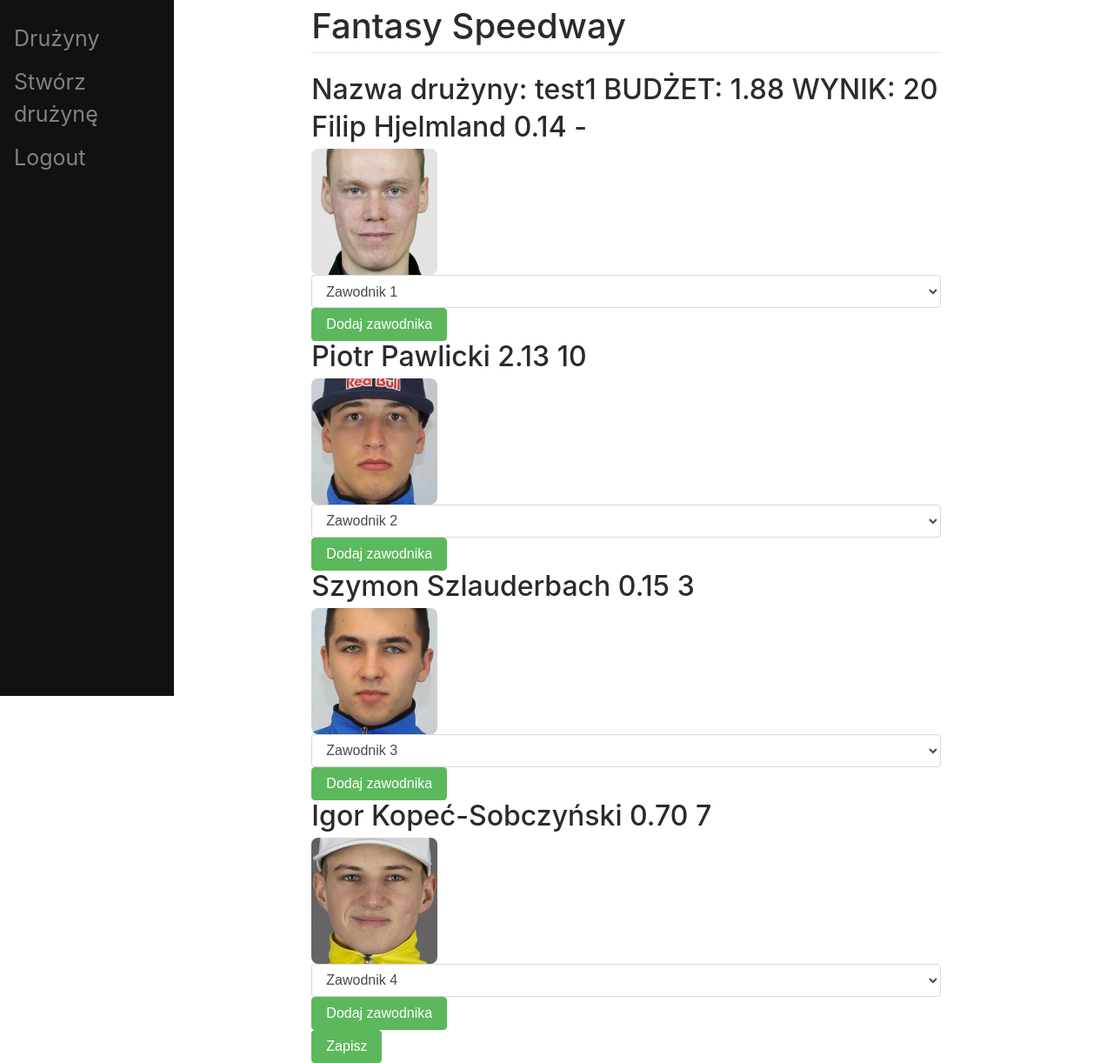
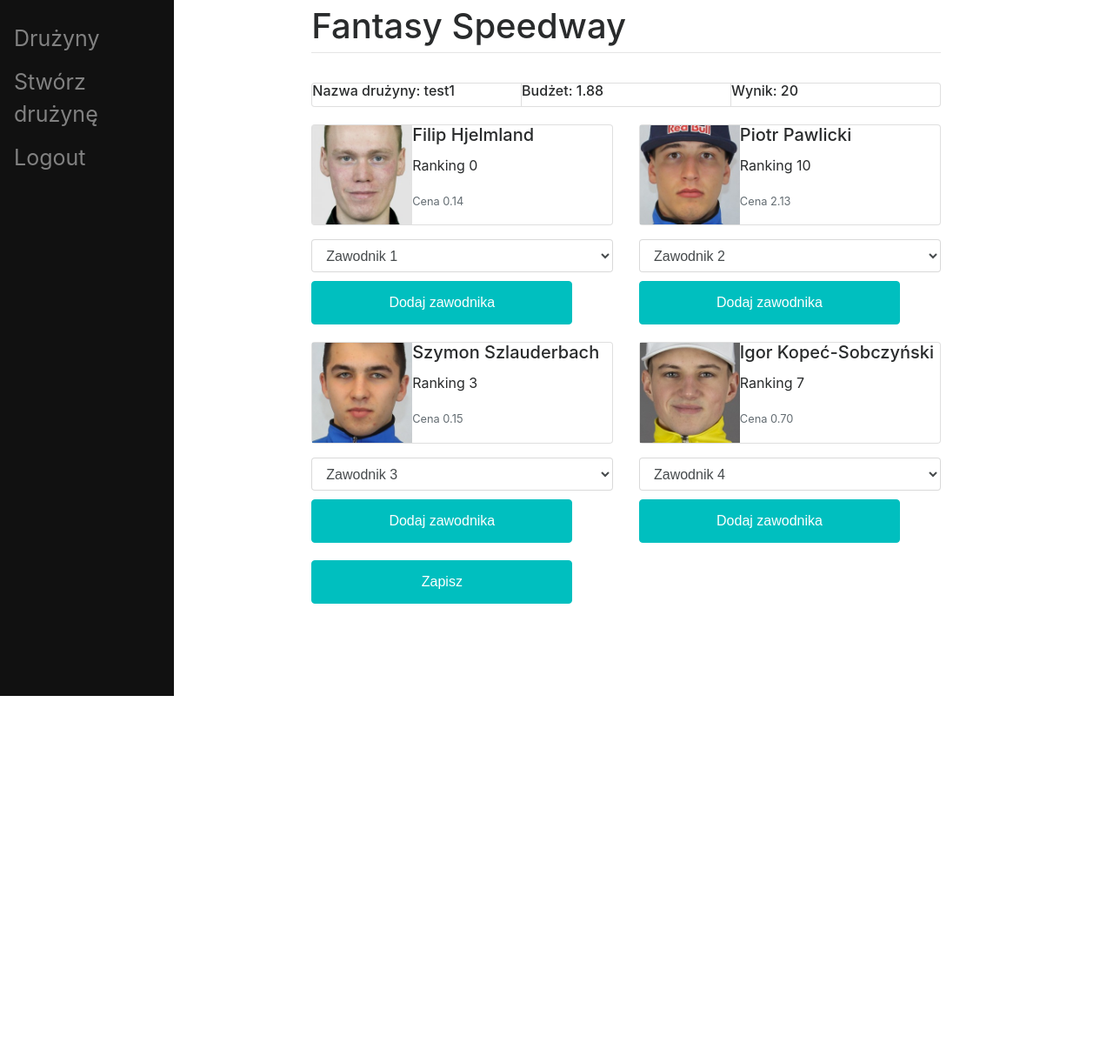
Before and after one commit to DorotaNowak/Speedway, a Django app: template apps/fantasy_league/templates/list.html in a window 1280 px wide. Shown: the whole page at 87% size. After the commit the page ends 800 px from the top, so only its background shows below. Run offline with Django 3.2, Linux system fonts and the light colour scheme; the template is opened without the code that fills it: values that come from a table or form of the project are taken from there, others are empty; data comes from the database, SQL or seed files in the repository; both versions use the stored data as it was after the commit; parts of the project's set-up code (start-up, migrations or seed data) failed here and were passed over; some libraries are stand-ins or nearby versions.

Commit message:
bootstrap changes

```diff
--- a/apps/fantasy_league/static/list.css
+++ b/apps/fantasy_league/static/list.css
@@ -1,19 +1,28 @@
-.dropdown-menu {
-    height: auto;
-    max-height: 200px;
-    overflow-x: hidden;
+.form-control{
+    margin-top: 10px;
 }
 
-.dropdown {
-    padding-bottom: 20px;
-    padding-top: 5px;
-}
-
-img {
+.playerImage {
     width: 20%;
     border-radius: 8px;
 }
 
-button {
-   color: #00bfbf;
+.btn-info {
+    width: 200px;
+    background-color: #00bfbf;
+    border-color: #00bfbf;
 }
+
+img{
+    width: 100%;
+}
+
+
+.card{
+    margin-top: 10px;
+    margin-bottom: 10px;
+}
+
+.card-title{
+    font-size: 20px;
+}
--- a/apps/fantasy_league/templates/list.html
+++ b/apps/fantasy_league/templates/list.html
@@ -5,18 +5,45 @@
     <link rel="stylesheet" href="{% static 'list.css' %}">
 {% endblock footer_scripts %}
 
-
 {% block title %}Wybierz zawodników{% endblock %}
 
 {% block content %}
-    <h2>Nazwa drużyny: {{ team.name }} BUDŻET: {{ team.budget }} WYNIK: {{ team.count_score }}</h2>
 
-    <h2>{{ team.player1 }}</h2>
+    <div class="card-group">
+        <div class="card">
+            <h6>Nazwa drużyny: {{ team.name }}</h6>
+        </div>
+        <div class="card">
+            <h6>Budżet: {{ team.budget }}</h6>
+        </div>
+        <div class="card">
+            <h6>Wynik: {{ team.count_score }}</h6>
+        </div>
+    </div>
+
+    <div class="row">
+        <div class="col-sm-6">
+            <div class="card mb-3">
+                <div class="row no-gutters">
+                    <div class="col-md-4">
                         {% if team.player1 %}
                             <img src="{% static team.player1.get_path %}"/>
                         {% else %}
                             <img src="{% static 'photos/players/none.jpg' %}"/>
                         {% endif %}
+                    </div>
+                    <div class="col-md-8">
+                        <div class="card-body">
+                            <h5 class="card-title">{{ team.player1.last_name }} {{ team.player1.first_name }}</h5>
+                            <p class="card-text">Ranking {{ team.player1.actual_score }}</p>
+                            <p class="card-text">
+                                <small class="text-muted">Cena {{ team.player1.price }}</small>
+                            </p>
+                        </div>
+                    </div>
+                </div>
+            </div>
+
 
             <form method="post">
                 {% csrf_token %}
@@ -27,19 +54,34 @@
                     {% endfor %}
                 </select>
                 <div class="input-group-prepend">
-            <button type="submit" , name="newItem" , value="newItem" , class="btn btn-success">Dodaj zawodnika
+                    <button type="submit" , name="newItem" , value="newItem" , class="btn btn-info">Dodaj zawodnika
                     </button>
                 </div>
             </form>
+        </div>
 
 
-    <h2>{{ team.player2 }}</h2>
+        <div class="col-sm-6">
+            <div class="card mb-3">
+                <div class="row no-gutters">
+                    <div class="col-md-4">
                         {% if team.player2 %}
                             <img src="{% static team.player2.get_path %}"/>
                         {% else %}
                             <img src="{% static 'photos/players/none.jpg' %}"/>
                         {% endif %}
-
+                    </div>
+                    <div class="col-md-8">
+                        <div class="card-body">
+                            <h5 class="card-title">{{ team.player2.last_name }} {{ team.player2.first_name }}</h5>
+                            <p class="card-text">Ranking {{ team.player2.actual_score }}</p>
+                            <p class="card-text">
+                                <small class="text-muted">Cena {{ team.player2.price }}</small>
+                            </p>
+                        </div>
+                    </div>
+                </div>
+            </div>
             <form method="post">
                 {% csrf_token %}
                 <select class="form-control" id="optCity" name="chosenPlayer" required>
@@ -49,17 +91,36 @@
                     {% endfor %}
                 </select>
                 <div class="input-group-prepend">
-            <button type="submit" , name="newItem2" , value="newItem2" , class="btn btn-success">Dodaj zawodnika
+                    <button type="submit" , name="newItem2" , value="newItem2" , class="btn btn-info">Dodaj zawodnika
                     </button>
                 </div>
             </form>
+        </div>
+    </div>
 
-    <h2>{{ team.player3 }}</h2>
+    <div class="row">
+        <div class="col-sm-6">
+            <div class="card mb-3">
+                <div class="row no-gutters">
+                    <div class="col-md-4">
                         {% if team.player3 %}
                             <img src="{% static team.player3.get_path %}"/>
                         {% else %}
                             <img src="{% static 'photos/players/none.jpg' %}"/>
                         {% endif %}
+                    </div>
+                    <div class="col-md-8">
+                        <div class="card-body">
+                            <h5 class="card-title">{{ team.player3.last_name }} {{ team.player3.first_name }}</h5>
+                            <p class="card-text">Ranking {{ team.player3.actual_score }}</p>
+                            <p class="card-text">
+                                <small class="text-muted">Cena {{ team.player3.price }}</small>
+                            </p>
+                        </div>
+                    </div>
+                </div>
+            </div>
+
 
             <form method="post">
                 {% csrf_token %}
@@ -70,17 +131,35 @@
                     {% endfor %}
                 </select>
                 <div class="input-group-prepend">
-            <button type="submit" , name="newItem3" , value="newItem3" , class="btn btn-success">Dodaj zawodnika
+                    <button type="submit" , name="newItem3" , value="newItem3" , class="btn btn-info">Dodaj zawodnika
                     </button>
                 </div>
             </form>
 
-    <h2>{{ team.player4 }}</h2>
+        </div>
+
+
+        <div class="col-sm-6">
+            <div class="card mb-3">
+                <div class="row no-gutters">
+                    <div class="col-md-4">
                         {% if team.player4 %}
                             <img src="{% static team.player4.get_path %}"/>
                         {% else %}
                             <img src="{% static 'photos/players/none.jpg' %}"/>
                         {% endif %}
+                    </div>
+                    <div class="col-md-8">
+                        <div class="card-body">
+                            <h5 class="card-title">{{ team.player4.last_name }} {{ team.player4.first_name }}</h5>
+                            <p class="card-text">Ranking {{ team.player4.actual_score }}</p>
+                            <p class="card-text">
+                                <small class="text-muted">Cena {{ team.player4.price }}</small>
+                            </p>
+                        </div>
+                    </div>
+                </div>
+            </div>
 
             <form method="post">
                 {% csrf_token %}
@@ -91,16 +170,18 @@
                     {% endfor %}
                 </select>
                 <div class="input-group-prepend">
-            <button type="submit" , name="newItem4" , value="newItem4" , class="btn btn-success">Dodaj zawodnika
+                    <button type="submit" , name="newItem4" , value="newItem4" , class="btn btn-info">Dodaj zawodnika
                     </button>
                 </div>
             </form>
 
+        </div>
+    </div>
 
 
 
     <form method="post" , action="#">
         {% csrf_token %}
-        <button type="submit" , name="save" , value="save" , class="btn btn-success">Zapisz</button>
+        <button type="submit" , name="save" , value="save" , class="btn btn-info">Zapisz</button>
     </form>
 {% endblock %}
```
Also changed, not shown: apps/fantasy_league/static/photos/players/Michael_Jepsen Jensen.jpg (renamed from apps/fantasy_league/static/photos/players/Michael_JepsenJensen.jpg), apps/fantasy_league/static/photos/players/Niels Kristian_Iversen.jpg (renamed from apps/fantasy_league/static/photos/players/NielsKristian_Iversen.jpg), db2.sqlite3. Lines whose indentation alone changed are shown as unchanged.
